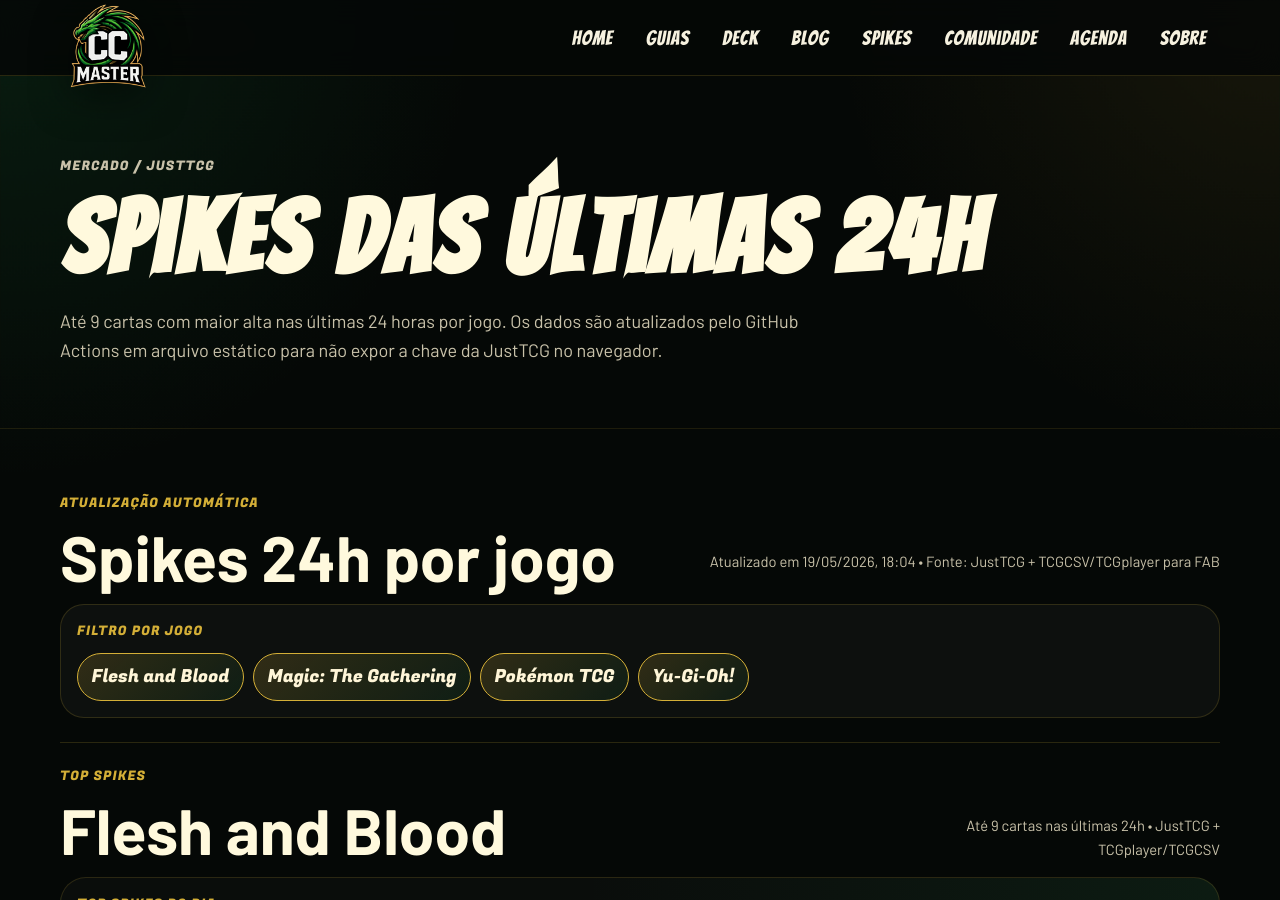
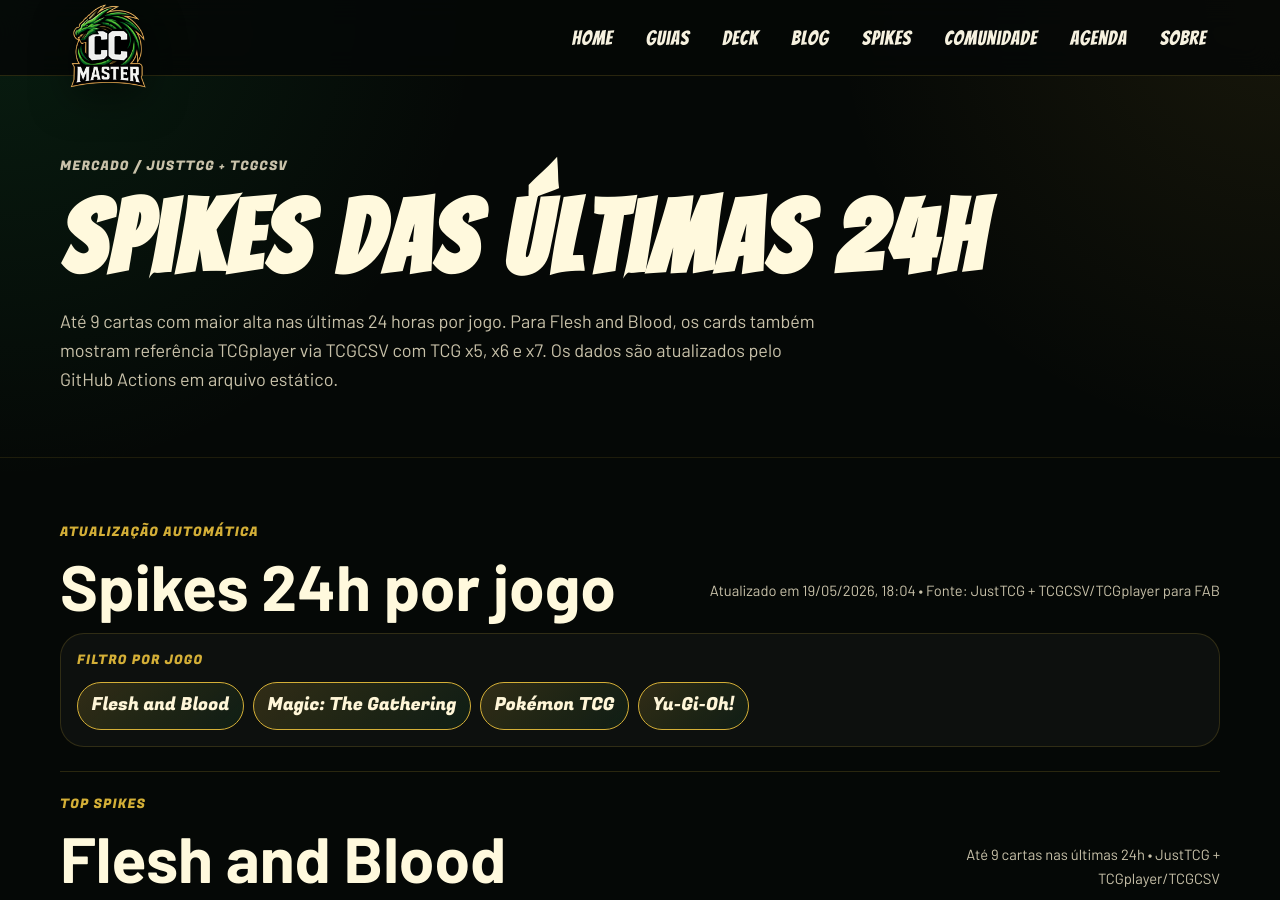
Before and after one commit to Knoha-knotoa/cianortecardmaster, a Jekyll site: the page built from spikes.html, in a window 1280 px wide and 900 px high. Built offline with Jekyll 4.4.1, drawn with Linux system fonts in a browser that asks for light colours.

Commit message:
Add files via upload

```diff
--- a/spikes.html
+++ b/spikes.html
@@ -6,10 +6,10 @@
 
 <section class="page-hero spikes-page-hero">
   <div class="container">
-    <p class="eyebrow">Mercado / JustTCG</p>
+    <p class="eyebrow">Mercado / JustTCG + TCGCSV</p>
     <h1>Spikes das últimas 24h</h1>
     <p>
-      Até 9 cartas com maior alta nas últimas 24 horas por jogo. Os dados são atualizados pelo GitHub Actions em arquivo estático para não expor a chave da JustTCG no navegador.
+      Até 9 cartas com maior alta nas últimas 24 horas por jogo. Para Flesh and Blood, os cards também mostram referência TCGplayer via TCGCSV com TCG x5, x6 e x7. Os dados são atualizados pelo GitHub Actions em arquivo estático.
     </p>
   </div>
 </section>
```
Also changed, not shown: RELATORIO-SPIKES-TCGCSV-20-05-2026.md (added, +43 -0 lines).
